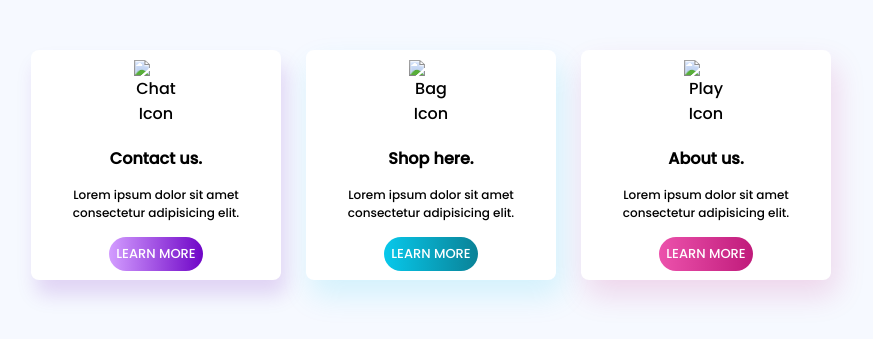
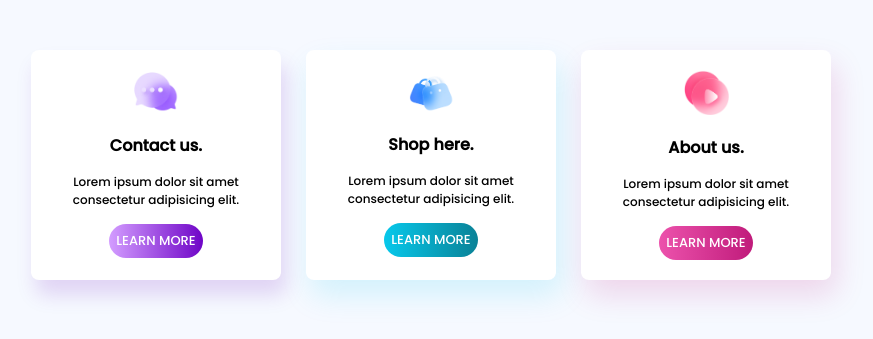
Before and after one commit to brunoalecio/landing-page-cards, a plain HTML site: page index.html in a window 1280 px wide. Shown: the part 235-574 px from the top of the page, without its empty margins (209-1082 px from the left). Drawn offline with Linux system fonts and the light colour scheme; the site is published under a folder, as on GitHub Pages, so addresses that start at the root find nothing.

Commit message:
correcting cards

```diff
--- a/index.html
+++ b/index.html
@@ -10,21 +10,21 @@
 <body>
     <main class="main-content">
         <div class="card card1">
-            <img src="/images/Chat.png" alt="Chat Icon">
+            <img src="./images/Chat.png" alt="Chat Icon">
             <h3>Contact us.</h3>
             <span class="description">Lorem ipsum dolor sit amet consectetur adipisicing elit.</span>
             <button>learn more</button>
         </div>
 
         <div class="card card2">
-            <img src="/images/Bag.png" alt="Bag Icon">
+            <img src="./images/Bag.png" alt="Bag Icon">
             <h3>Shop here.</h3>
             <span class="description">Lorem ipsum dolor sit amet consectetur adipisicing elit.</span>
             <button>learn more</button>
         </div>
 
         <div class="card card3">
-            <img src="/images/Play.png" alt="Play Icon">
+            <img src="./images/Play.png" alt="Play Icon">
             <h3>About us.</h3>
             <span class="description">Lorem ipsum dolor sit amet consectetur adipisicing elit.</span>
             <button>learn more</button>
```
Also changed, not shown: 1 other file.
